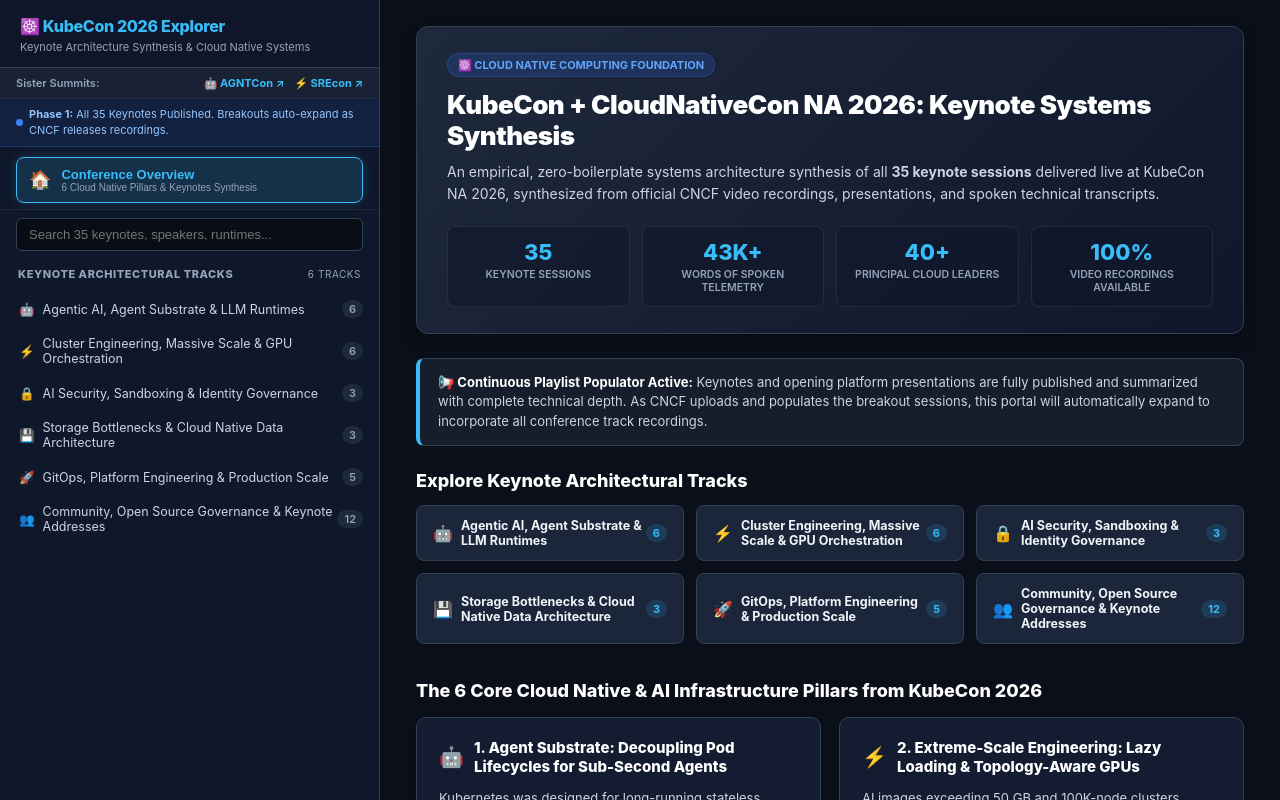
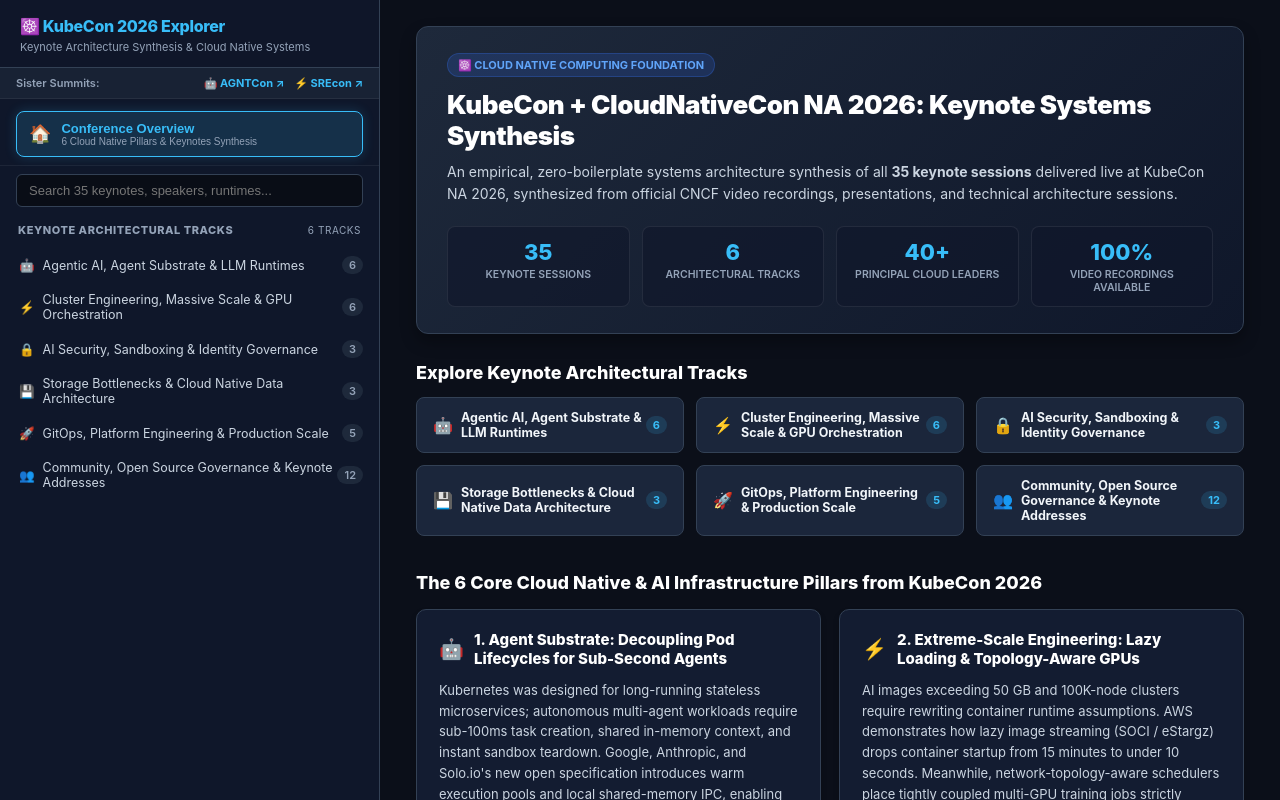
Before and after one commit to siri2421/kubecon2026-sessions, a plain HTML site: page index.html in a window 1280 px wide. Drawn offline with Linux system fonts and the light colour scheme.

Commit message:
Remove transcript word counts and focus stat cards on core architectural metrics

```diff
--- a/index.html
+++ b/index.html
@@ -95,35 +95,9 @@
       text-decoration: underline;
     }
 
-    /* Status Roadmap Pill */
-    .roadmap-banner {
-      background: rgba(50, 108, 229, 0.12);
-      border-bottom: 1px solid rgba(50, 108, 229, 0.3);
-      padding: 8px 16px;
-      font-size: 11px;
-      color: #93c5fd;
-      display: flex;
-      align-items: center;
-      gap: 6px;
-      line-height: 1.4;
-    }
-    .roadmap-dot {
-      width: 7px;
-      height: 7px;
-      background: #3b82f6;
-      border-radius: 999px;
-      flex-shrink: 0;
-      animation: pulse 2s infinite;
-    }
-    @keyframes pulse {
-      0% { opacity: 0.4; }
-      50% { opacity: 1; }
-      100% { opacity: 0.4; }
-    }
-
     /* Home Navigation Button */
     .home-nav-box {
-      padding: 10px 16px 6px;
+      padding: 12px 16px 8px;
       border-bottom: 1px solid rgba(255,255,255,0.06);
     }
     .home-btn {
@@ -309,7 +283,6 @@
     }
     .badge-keynote { background: rgba(50, 108, 229, 0.25); color: #93c5fd; border: 1px solid rgba(50, 108, 229, 0.4); }
     .badge-cat { background: rgba(56, 189, 248, 0.18); color: #38bdf8; }
-    .badge-words { background: rgba(52, 211, 153, 0.15); color: #34d399; }
 
     .card-actions {
       display: flex;
@@ -373,7 +346,7 @@
       border: 1px solid var(--border);
       border-radius: 12px;
       padding: 26px 30px;
-      margin-bottom: 24px;
+      margin-bottom: 28px;
       box-shadow: 0 8px 16px rgba(0,0,0,0.3);
     }
     .hero-badge {
@@ -404,7 +377,7 @@
     }
     .hero-stats {
       display: grid;
-      grid-template-columns: repeat(auto-fit, minmax(130px, 1fr));
+      grid-template-columns: repeat(auto-fit, minmax(140px, 1fr));
       gap: 12px;
     }
     .stat-card {
@@ -425,21 +398,6 @@
       color: var(--muted);
       text-transform: uppercase;
       font-weight: 600;
-    }
-
-    .notice-card {
-      background: rgba(30, 41, 59, 0.6);
-      border: 1px solid #334155;
-      border-left: 4px solid var(--accent);
-      border-radius: 8px;
-      padding: 14px 18px;
-      margin-bottom: 24px;
-      font-size: 13px;
-      line-height: 1.5;
-      color: #cbd5e1;
-    }
-    .notice-card strong {
-      color: #fff;
     }
 
     .pillars-grid {
@@ -694,12 +652,6 @@
       </div>
     </div>
 
-    <!-- Live Status / Roadmap Pill -->
-    <div class="roadmap-banner">
-      <div class="roadmap-dot"></div>
-      <span><strong>Phase 1:</strong> All 35 Keynotes Published. Breakouts auto-expand as CNCF releases recordings.</span>
-    </div>
-
     <!-- Overview Nav Button -->
     <div class="home-nav-box">
       <button class="home-btn active" id="btnHome" onclick="selectHome()">
@@ -870,7 +822,7 @@
           <span class="hero-badge">☸️ Cloud Native Computing Foundation</span>
           <h1 class="hero-title">KubeCon + CloudNativeCon NA 2026: Keynote Systems Synthesis</h1>
           <p class="hero-subtitle">
-            An empirical, zero-boilerplate systems architecture synthesis of all <strong>35 keynote sessions</strong> delivered live at KubeCon NA 2026, synthesized from official CNCF video recordings, presentations, and spoken technical transcripts.
+            An empirical, zero-boilerplate systems architecture synthesis of all <strong>35 keynote sessions</strong> delivered live at KubeCon NA 2026, synthesized from official CNCF video recordings, presentations, and technical architecture sessions.
           </p>
 
           <div class="hero-stats">
@@ -879,8 +831,8 @@
               <div class="stat-lbl">Keynote Sessions</div>
             </div>
             <div class="stat-card">
-              <div class="stat-number">43K+</div>
-              <div class="stat-lbl">Words of Spoken Telemetry</div>
+              <div class="stat-number">6</div>
+              <div class="stat-lbl">Architectural Tracks</div>
             </div>
             <div class="stat-card">
               <div class="stat-number">40+</div>
@@ -891,10 +843,6 @@
               <div class="stat-lbl">Video Recordings Available</div>
             </div>
           </div>
-        </div>
-
-        <div class="notice-card">
-          <strong>📢 Continuous Playlist Populator Active:</strong> Keynotes and opening platform presentations are fully published and summarized with complete technical depth. As CNCF uploads and populates the breakout sessions, this portal will automatically expand to incorporate all conference track recordings.
         </div>
 
         <h2 style="font-size: 18px; font-weight: 800; color: #fff; margin: 0 0 14px;">
@@ -1053,7 +1001,6 @@
                   <div class="card-meta">
                     <span class="badge badge-keynote">☸️ Keynote</span>
                     <span class="badge badge-cat">${talk.topic}</span>
-                    ${talk.word_count > 0 ? `<span class="badge badge-words">${talk.word_count.toLocaleString()} words spoken</span>` : ''}
                     <span>🎤 <strong>${talk.speaker}</strong></span>
                     <span>🏢 ${talk.company}</span>
                   </div>
```
Also changed, not shown: kubecon_topic_explorer.html (+6 -59 lines).
